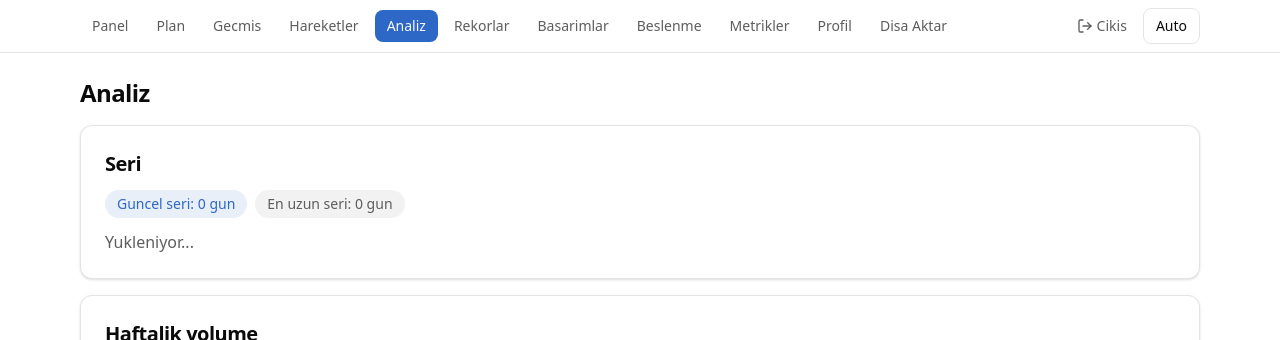
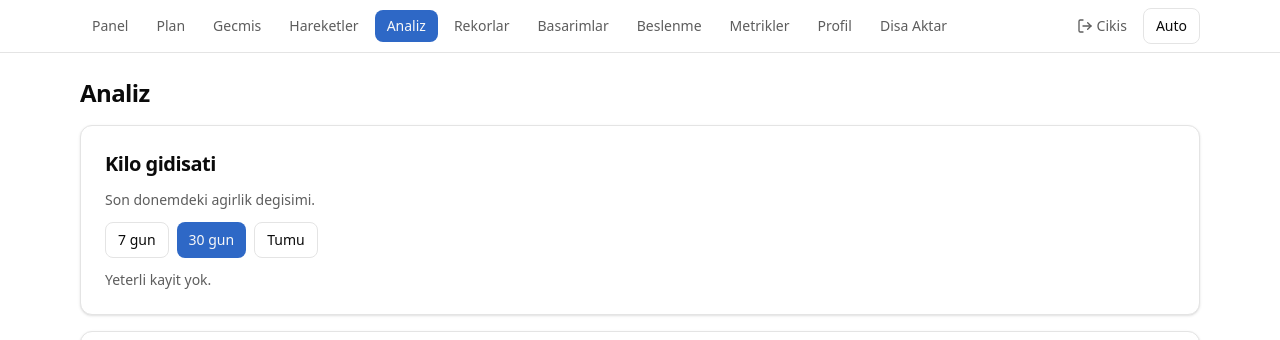
Before and after one commit to GTRows/workout-hub, a Next.js app in the folder frontend/: page /insights in a window 1280 px wide. Shown: the top 340 px of the page. Built offline with nearby package versions, Linux system fonts and the light colour scheme; no server answers.

Commit message:
feat(insights-31-01): weight trend card with delta and sparkline

```diff
--- a/frontend/src/app/(app)/insights/insights-client.tsx
+++ b/frontend/src/app/(app)/insights/insights-client.tsx
@@ -2,7 +2,7 @@
 
 import { useQuery } from "@tanstack/react-query";
 import { useLocale, useTranslations } from "next-intl";
-import { useState } from "react";
+import { useMemo, useState } from "react";
 import {
   Bar,
   BarChart,
@@ -16,11 +16,13 @@ import {
 } from "recharts";
 import {
   fetchHeatmap,
+  fetchMetrics,
   fetchOneRepMax,
   fetchPersonalRecords,
   fetchStreak,
   fetchWeeklyVolume,
 } from "@/lib/api/endpoints";
+import type { BodyMetric } from "@/lib/api/schemas";
 import { Card, CardDescription, CardTitle } from "@/components/ui/card";
 import { Heatmap } from "@/components/heatmap";
 import { Button } from "@/components/ui/button";
@@ -37,6 +39,31 @@ const VOLUME_RANGE_KEYS: VolumeRange[] = [
   "twelveWeeks",
   "twentySixWeeks",
 ];
+
+const WEIGHT_WINDOW_TO_DAYS = {
+  seven: 7,
+  thirty: 30,
+  all: null,
+} as const;
+type WeightRange = keyof typeof WEIGHT_WINDOW_TO_DAYS;
+const WEIGHT_RANGE_KEYS: WeightRange[] = ["seven", "thirty", "all"];
+
+function buildWeightWindow(metrics: BodyMetric[], daysBack: number | null) {
+  const filtered = metrics.filter((m) => m.weightKg != null);
+  const sorted = [...filtered].sort((a, b) =>
+    a.recordedDate.localeCompare(b.recordedDate)
+  );
+  if (daysBack == null) {
+    return sorted.map((m) => ({
+      date: m.recordedDate,
+      weightKg: Number(m.weightKg),
+    }));
+  }
+  const cutoff = Date.now() - daysBack * 24 * 60 * 60 * 1000;
+  return sorted
+    .filter((m) => new Date(m.recordedDate).getTime() >= cutoff)
+    .map((m) => ({ date: m.recordedDate, weightKg: Number(m.weightKg) }));
+}
 
 type ChartTooltipProps = {
   active?: boolean;
@@ -75,6 +102,32 @@ export function InsightsClient() {
   const [volumeRange, setVolumeRange] = useState<VolumeRange>("twelveWeeks");
   const volumeWeeks = VOLUME_RANGE_TO_WEEKS[volumeRange];
 
+  const [weightRange, setWeightRange] = useState<WeightRange>("thirty");
+
+  const metricsQuery = useQuery({
+    queryKey: ["metrics"],
+    queryFn: fetchMetrics,
+  });
+
+  const weightChartData = useMemo(
+    () =>
+      buildWeightWindow(
+        metricsQuery.data ?? [],
+        WEIGHT_WINDOW_TO_DAYS[weightRange]
+      ),
+    [metricsQuery.data, weightRange]
+  );
+
+  const weightCurrent =
+    weightChartData.length > 0
+      ? weightChartData[weightChartData.length - 1]!.weightKg
+      : null;
+  const weightDelta =
+    weightChartData.length >= 2
+      ? weightChartData[weightChartData.length - 1]!.weightKg -
+        weightChartData[0]!.weightKg
+      : null;
+
   const volumeQuery = useQuery({
     queryKey: ["analytics", "volume", volumeWeeks],
     queryFn: () => fetchWeeklyVolume(volumeWeeks),
@@ -108,6 +161,69 @@ export function InsightsClient() {
   return (
     <div className="space-y-4">
       <h1 className="text-2xl font-semibold tracking-tight">{t("title")}</h1>
+
+      <Card className="space-y-3" data-testid="weight-trend-card">
+        <CardTitle>{t("weightTitle")}</CardTitle>
+        <CardDescription>{t("weightDescription")}</CardDescription>
+        <div className="flex flex-wrap gap-2" data-testid="weight-trend-range">
+          {WEIGHT_RANGE_KEYS.map((r) => (
+            <Button
+              key={r}
+              size="sm"
+              variant={r === weightRange ? "default" : "outline"}
+              onClick={() => setWeightRange(r)}
+              aria-pressed={r === weightRange}
+            >
+              {t(`weightRange.${r}` as "weightRange.seven")}
+            </Button>
+          ))}
+        </div>
+        {weightCurrent != null ? (
+          <p className="text-sm" data-testid="weight-current">
+            {t("weightCurrent", { value: weightCurrent })}
+          </p>
+        ) : null}
+        {weightDelta != null ? (
+          <p
+            className="text-sm text-muted-foreground"
+            data-testid="weight-delta"
+          >
+            {t("weightDelta", {
+              value:
+                weightDelta > 0
+                  ? `+${weightDelta.toFixed(1)}`
+                  : weightDelta.toFixed(1),
+            })}
+          </p>
+        ) : (
+          <p
+            className="text-sm text-muted-foreground"
+            data-testid="weight-delta-empty"
+          >
+            {t("weightDeltaEmpty")}
+          </p>
+        )}
+        {weightChartData.length >= 2 ? (
+          <div
+            className="h-24 w-full"
+            role="img"
+            aria-label={t("weightTitle")}
+            data-testid="weight-sparkline"
+          >
+            <ResponsiveContainer width="100%" height="100%">
+              <LineChart data={weightChartData}>
+                <Line
+                  type="monotone"
+                  dataKey="weightKg"
+                  stroke="#0ea5e9"
+                  strokeWidth={2}
+                  dot={false}
+                />
+              </LineChart>
+            </ResponsiveContainer>
+          </div>
+        ) : null}
+      </Card>
 
       <Card className="space-y-3">
         <CardTitle>{t("streakTitle")}</CardTitle>
```
